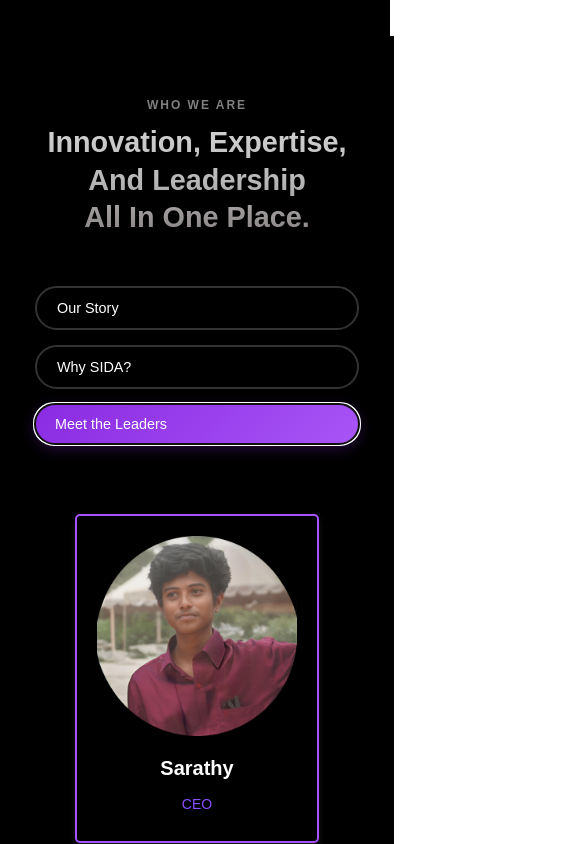
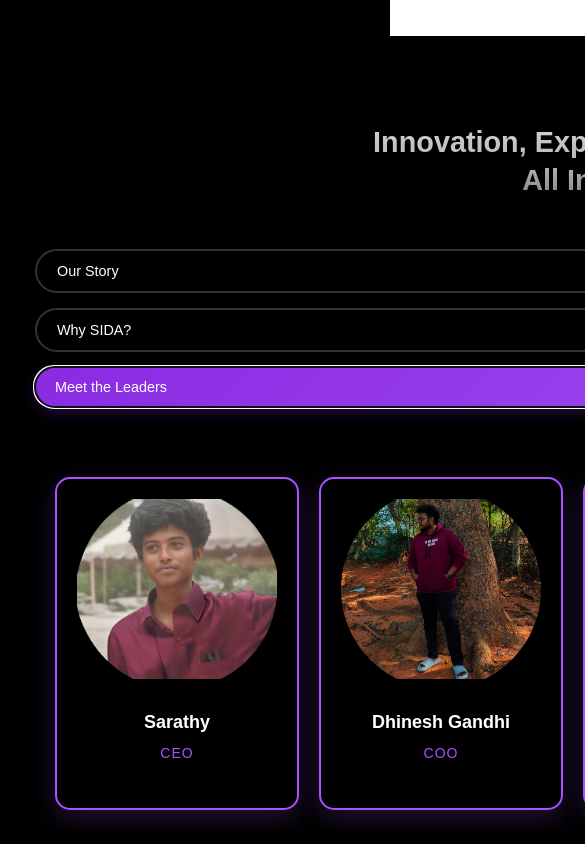
Before and after one commit to sushmidha06/Sida_Portfolio-React, a React (Vite) app: page / in a window 390 px wide. Both pictures are taken after a click on the button "Meet the Leaders". Shown: the part 724-1568 px from the top of the page, 585 px wide, since content can reach past the window. Built offline with nearby package versions, Linux system fonts and the light colour scheme.

Commit message:
Fix mordheesh name

```diff
--- a/src/App.css
+++ b/src/App.css
@@ -1570,45 +1570,33 @@ body {
 }
 
 .leaders-container {
-    display: flex;
-    justify-content: center;
-    align-items: stretch;
-    gap: 20px;
-    flex-wrap: nowrap;
-    overflow-x: auto;
-    padding: 20px;
+    display: grid;
+    grid-template-columns: repeat(auto-fit, minmax(200px, 1fr));
+    gap: 30px;
+    padding: 40px 20px;
     margin: 0 auto;
     max-width: 1200px;
-    scroll-behavior: smooth;
+    justify-items: center;
 }
 
 .leader-card {
-    background: white;
-    padding: 20px;
-    border-radius: 5px;
+    background: rgba(0, 0, 0, 0.9);
+    padding: 25px 20px;
+    border-radius: 15px;
     text-align: center;
-    width: 200px;
-    min-width: 200px;
+    width: 100%;
+    max-width: 250px;
     height: auto;
-    box-shadow: 0px 4px 6px rgba(255, 255, 255, 0.1);
-    flex: 0 0 auto;
-    background: rgba(255, 255, 255, 0.1);
-    transition: transform 0.3s ease-in-out; /* Light transparent white */
+    box-shadow: 0px 8px 25px rgba(168, 83, 255, 0.2);
+    transition: transform 0.3s ease-in-out, box-shadow 0.3s ease-in-out;
     backdrop-filter: blur(10px);
     border: 2px solid #a853ff;
-    background-color: rgba(0, 0, 0, 0.9); /* Darker background for more contrast *//* Adds a glassmorphism effect */ /* Prevents resizing */
-}
-
-
-/* Customize scrollbar */
-.leaders-container::-webkit-scrollbar {
-    height: 2px;
-}
-
-.leaders-container::-webkit-scrollbar-thumb {
-    background: #6a0dad;
-    border-radius: 10px;
-}
+    position: relative;
+    overflow: hidden;
+}
+
+
+/* Remove scrollbar styles since we're using grid now */
 
 
 .leader-card:hover {
@@ -1643,30 +1631,66 @@ body {
 
   .leader-photo {
     width: 100%;
-    height: 200px; /* Fixed height for consistency */
+    height: 220px;
     object-fit: cover;
-    border-radius: 10px;
+    border-radius: 12px;
+    margin-bottom: 15px;
+    transition: transform 0.3s ease;
   }
 
   .leader-info h4 {
-    margin: 10px 0;
-    font-size: 20px;
-    color: #333;
+    margin: 0 0 8px 0;
+    font-size: 18px;
     color: white;
+    font-weight: 600;
+    line-height: 1.3;
   }
 
 
   .leader-info p {
     font-size: 14px;
-    color: #8a4fff;
-    margin: 5px 0;
+    color: #a853ff;
+    margin: 0;
+    font-weight: 500;
+    text-transform: uppercase;
+    letter-spacing: 1px;
   }
 
   /* Responsive design */
   @media (max-width: 768px) {
     .leaders-container {
-      flex-direction: column;
-      align-items: center
+      display: flex;
+      flex-wrap: nowrap;
+      overflow-x: auto;
+      gap: 20px;
+      padding: 20px;
+      justify-content: flex-start;
+      scroll-behavior: smooth;
+    }
+
+    .leaders-container::-webkit-scrollbar {
+      height: 4px;
+    }
+
+    .leaders-container::-webkit-scrollbar-thumb {
+      background: #a853ff;
+      border-radius: 10px;
+    }
+
+    .leaders-container::-webkit-scrollbar-track {
+      background: rgba(255, 255, 255, 0.1);
+      border-radius: 10px;
+    }
+
+    .leader-card {
+      flex: 0 0 auto;
+      width: 200px;
+      min-width: 200px;
+      padding: 20px;
+    }
+
+    .leader-photo {
+      height: 180px;
     }
   }
 
--- a/src/App.jsx
+++ b/src/App.jsx
@@ -247,7 +247,7 @@ const App = () => {
               <div className="leader-card">
                 <img src="mordheesh.jpeg" alt="Mordheesh" className="leader-photo" />
                 <div className="leader-info">
-                  <h4>Mordheesh Balagouro</h4>
+                  <h4>Mordheesh Balagourou</h4>
                   <p>CMO</p>
                   <p></p>
                 </div>
```
